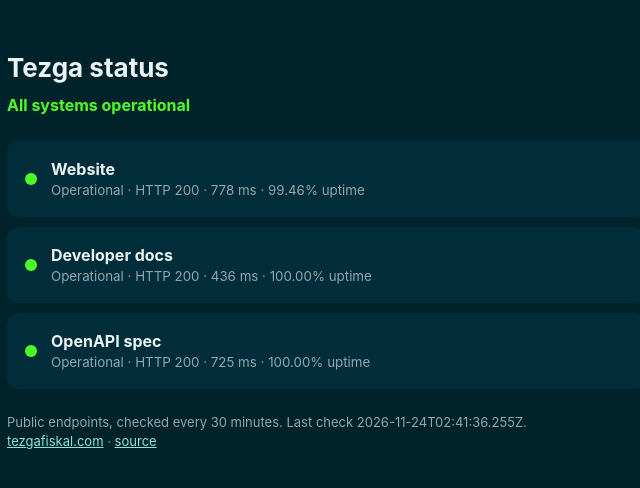
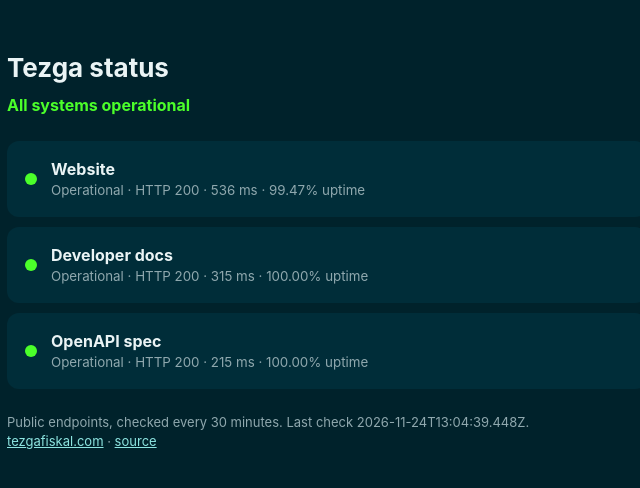
Before and after one commit to GoSimple-agency/status, a plain HTML site: page index.html in a window 1280 px wide. Shown: the full height of the page, 313-953 px from the left. Drawn offline with Linux system fonts and the light colour scheme.

Commit message:
status update [skip ci]

```diff
--- a/index.html
+++ b/index.html
@@ -10,9 +10,9 @@
 .foot{color:var(--muted);font-size:13px;margin-top:24px}a{color:#8de5e1}</style></head>
 <body><div class="wrap"><h1>Tezga status</h1>
 <p class="state">All systems operational</p>
-<div class="card up"><span class="dot"></span><div><b>Website</b><small>Operational · HTTP 200 · 778 ms · 99.46% uptime</small></div></div>
-<div class="card up"><span class="dot"></span><div><b>Developer docs</b><small>Operational · HTTP 200 · 436 ms · 100.00% uptime</small></div></div>
-<div class="card up"><span class="dot"></span><div><b>OpenAPI spec</b><small>Operational · HTTP 200 · 725 ms · 100.00% uptime</small></div></div>
-<p class="foot">Public endpoints, checked every 30 minutes. Last check 2026-11-24T02:41:36.255Z.<br>
+<div class="card up"><span class="dot"></span><div><b>Website</b><small>Operational · HTTP 200 · 536 ms · 99.47% uptime</small></div></div>
+<div class="card up"><span class="dot"></span><div><b>Developer docs</b><small>Operational · HTTP 200 · 315 ms · 100.00% uptime</small></div></div>
+<div class="card up"><span class="dot"></span><div><b>OpenAPI spec</b><small>Operational · HTTP 200 · 215 ms · 100.00% uptime</small></div></div>
+<p class="foot">Public endpoints, checked every 30 minutes. Last check 2026-11-24T13:04:39.448Z.<br>
 <a href="https://tezgafiskal.com">tezgafiskal.com</a> · <a href="https://github.com/GoSimple-agency/status">source</a></p>
 </div></body></html>
```
Also changed, not shown: history.json (+1 -1 lines), 1 other file.
